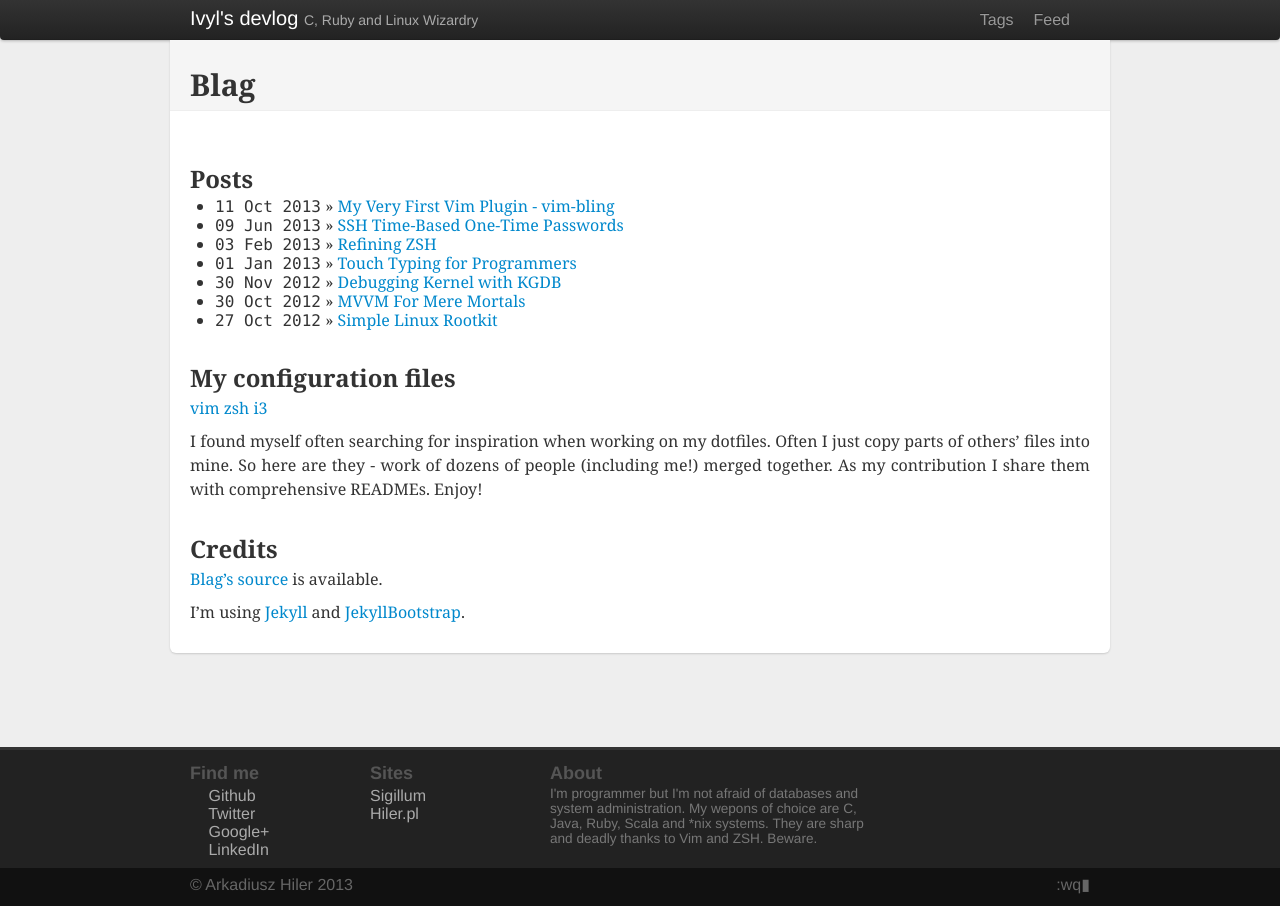
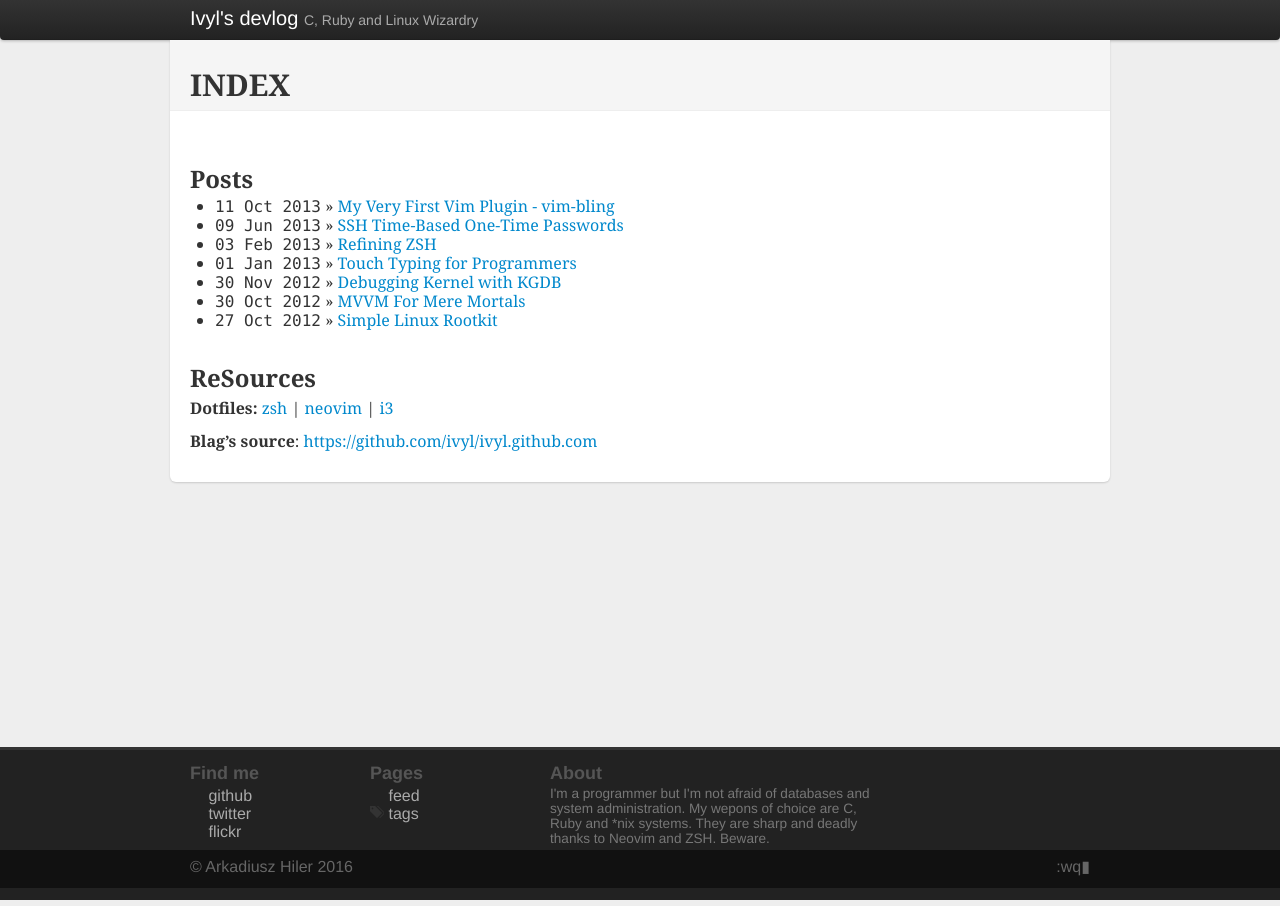
Before and after one commit to ivyl/ivyl.github.com, a Jekyll site: the page built from index.md, in a window 1280 px wide. Built offline with Jekyll 4.4.1, drawn with Linux system fonts in a browser that asks for light colours; nearby versions of some CDN libraries.

Commit message:
Update layout
 * move pages links to footer (feed and tags)
 * update footer links & date
 * rename main page to INDEX
 * misc adjustments

```diff
--- a/_includes/themes/twitter/default.html
+++ b/_includes/themes/twitter/default.html
@@ -26,12 +26,6 @@
             <div class="navbar-inner">
                 <div class="container">
                     <a class="brand" href="{{ HOME_PATH }}">{{ site.title }} <span class="tagline">{{ site.tagline }}</span></a>
-                    <ul class="nav">
-                        {% assign pages_list = site.pages %}
-                        {% assign group = 'navigation' %}
-                        {% include JB/pages_list %}
-                        <li><a href="/atom.xml">Feed</a></li>
-                    </ul>
                 </div>
             </div>
         </div>
@@ -54,26 +48,26 @@
                     <div class="span3">
                         <h3>Find me</h3>
                         <ul class="unstyled">
-                            <li><i class="icon-github-alt"></i> <a href="https://github.com/{{ site.author.github }}">Github</a></li>
-                            <li><i class="icon-twitter"></i> <a href="https://twitter.com/#!/{{ site.author.twitter }}">Twitter</a></li>
-                            <li><i class="icon-google-plus"></i> <a href="https://plus.google.com/u/0/109133945230023093646/">Google+</a></li>
-                            <li><i class="icon-linkedin"></i> <a href="http://www.linkedin.com/pub/arkadiusz-hiler/4a/25a/621">LinkedIn</a></li>
+                            <li><i class="icon-github-alt"></i> <a href="https://github.com/{{ site.author.github }}">github</a></li>
+                            <li><i class="icon-twitter"></i> <a href="https://twitter.com/#!/{{ site.author.twitter }}">twitter</a></li>
+                            <li><i class="icon-flickr"></i> <a href="https://www.flickr.com/photos/139830043@N02/albums">flickr</a></li>
                         </ul>
-
                     </div>
                     <div class="span3">
-                        <h3>Sites</h3>
+                        <h3>Pages</h3>
                         <ul class="unstyled">
-                            <li><a href="http://sigillum.cc">Sigillum</a></li>
-                            <li><a href="http://hiler.pl"/>Hiler.pl</a></li>
+                            <li><i class="icon-rss"></i> <a href="/atom.xml">feed</a></li>
+                            <li><i class="icon-tags"></i> <a href="/tags">tags</a></li>
                         </ul>
                     </div>
                     <div class="span6">
                         <h3>About</h3>
                         <div class="about">
-                            I'm programmer but I'm not afraid of databases and system administration. My wepons of choice are C, Java, Ruby, Scala and *nix systems. They are sharp and deadly thanks to Vim and ZSH. Beware.
+                            I'm a programmer but I'm not afraid of databases and
+                            system administration. My wepons of choice are C,
+                            Ruby and *nix systems. They are sharp and deadly
+                            thanks to Neovim and ZSH. Beware.
                         </div>
-
                     </div>
                 </div>
             </div>
@@ -82,7 +76,7 @@
                 <div class="container">
                     <div class="row">
                         <div class="span12">
-                            <p>&copy; {{ site.author.name }} 2013
+                            <p>&copy; {{ site.author.name }} 2016
                             <span class="wq">
                                 :wq▮
                             </span>
--- a/index.md
+++ b/index.md
@@ -1,6 +1,6 @@
 ---
 layout: page
-title: Blag
+title: INDEX
 ---
 {% include JB/setup %}
 
@@ -12,17 +12,11 @@ title: Blag
   {% endfor %}
 </ul>
 
-## My configuration files
-[vim](https://github.com/ivyl/vim-config)
-[zsh](https://github.com/ivyl/zsh-config)
+## ReSources
+
+**Dotfiles:**
+[zsh](https://github.com/ivyl/zsh-config) |
+[neovim](https://github.com/ivyl/vim-config) |
 [i3](https://github.com/ivyl/i3-config)
 
-I found myself often searching for inspiration when working on my dotfiles.
-Often I just copy parts of others' files into mine. So here are they - work of
-dozens of people (including me!) merged together. As my contribution I share
-them with comprehensive READMEs. Enjoy!
-
-## Credits
-[Blag's source](https://github.com/ivyl/ivyl.github.com) is available.
-
-I'm using [Jekyll](https://github.com/mojombo/jekyll) and [JekyllBootstrap](http://jekyllbootstrap.com/).
+**Blag's source**: <https://github.com/ivyl/ivyl.github.com>
```
